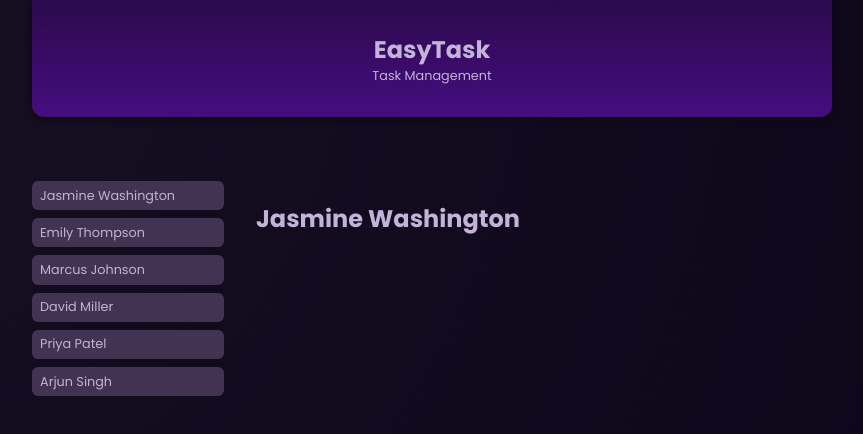
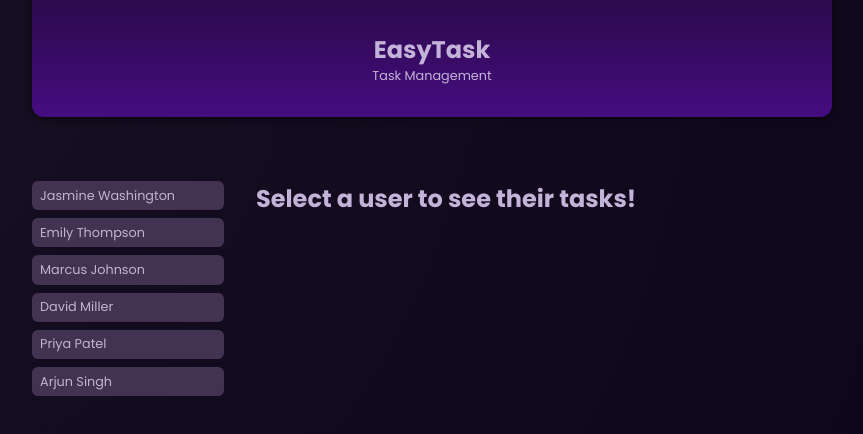
Before and after one commit to Pawelv9/easy-task, an Angular app: page / in a window 1280 px wide. Shown: the top 434 px of the page, without its empty margins (208-1071 px from the left). Built offline with nearby package versions, Linux system fonts and the light colour scheme.

Commit message:
outputting conditional content

```diff
--- a/src/app/app.html
+++ b/src/app/app.html
@@ -11,5 +11,9 @@
         </li>
       }
     </ul>
-  <app-tasks [name]='selectedUser?.name'/>
+  @if (selectedUser) {
+    <app-tasks [name]='selectedUser.name'/>
+  } @else {
+    <p id='fallback'>Select a user to see their tasks!</p>
+  }
 </main>
--- a/src/app/app.ts
+++ b/src/app/app.ts
@@ -13,7 +13,7 @@
 })
 export class App {
   users = DUMMY_USERS;
-  selectedUserId = 'u1';
+  selectedUserId?: string;
 
   get selectedUser() {
     return this.users.find(user => user.id === this.selectedUserId)!;
```
